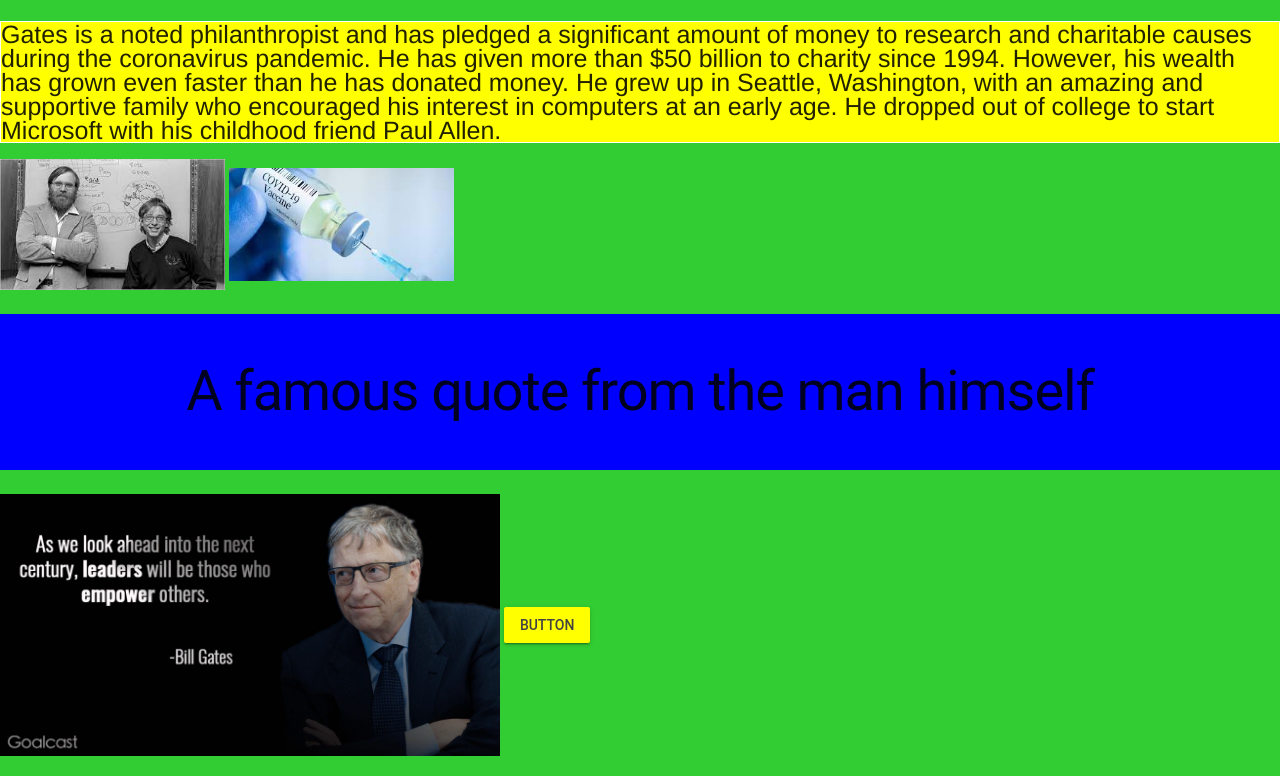
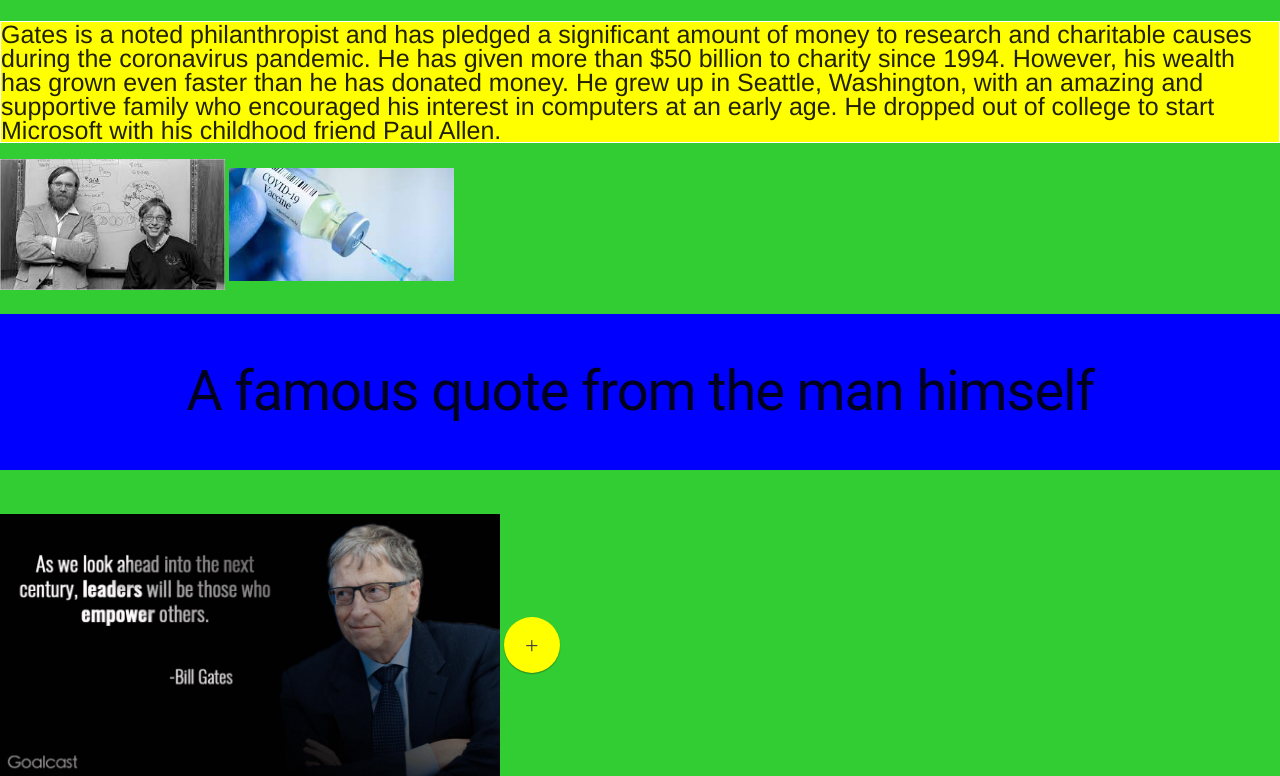
Before and after one commit to Emmanuel-Fofeyin/ICS2Oassignment1-html, a plain HTML site: page index.html in a window 1280 px wide. Shown: the part 1176-1952 px from the top of the page. Drawn offline with nearby package versions, Linux system fonts and the light colour scheme.

Commit message:
fixed code

```diff
--- a/index.html
+++ b/index.html
@@ -31,9 +31,11 @@
     <img src="./images.1/BP.jpeg" alt="Best friends" width="225" hight="400">
     <img src="./images.1/v.jpeg" alt="vaccines" width="225" hight="400">
     <h1> A famous quote from the man himself</h1>
+    <br>
     <img src="./images.1/quote.jpeg" alt="quote" width="500" hight="500">
-    <!-- Accent-colored raised button with ripple -->
-    <button class="mdl-button mdl-js-button mdl-button--raised mdl-js-ripple-effect mdl-button--accent">
-  Button
+    <!-- Colored FAB button with ripple -->
+    <button class="mdl-button mdl-js-button mdl-button--fab mdl-js-ripple-effect mdl-button--colored">
+      <i class="material-icons">+</i>
+    </button>
   </body>
 </html>
```
